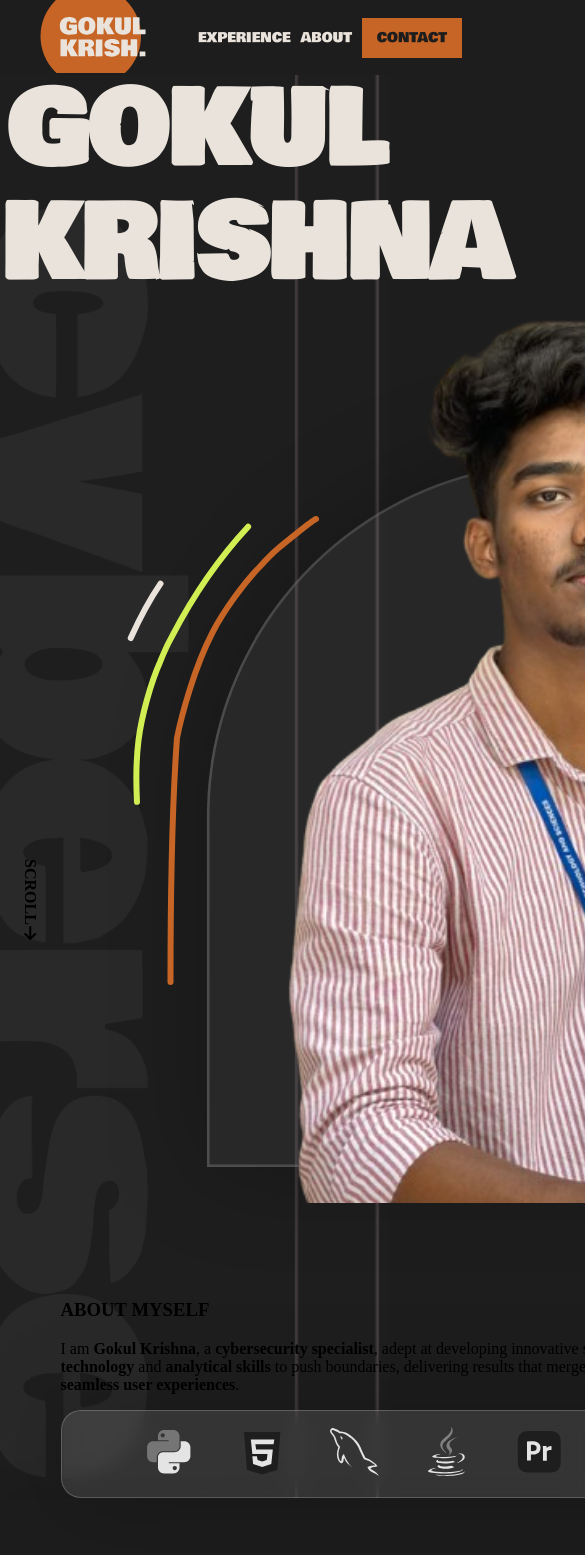
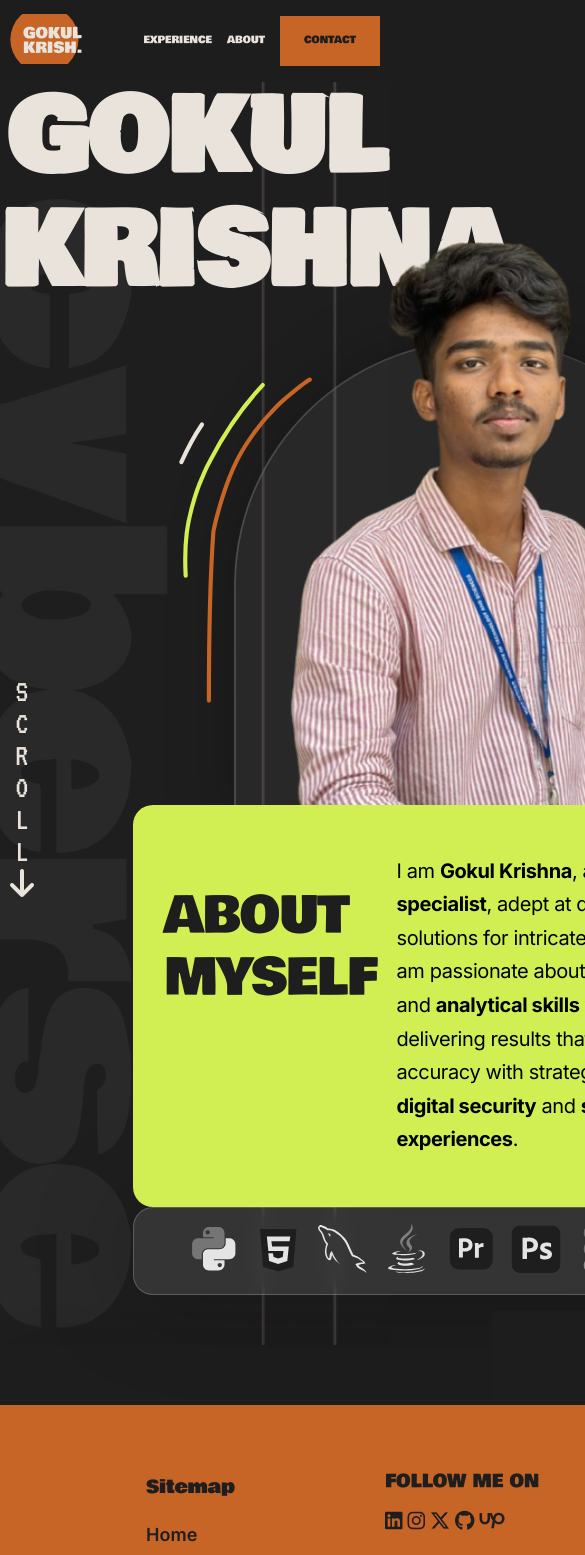
Before and after one commit to Adesh-111/Gokul-portfolio, a React (Vite) app: page / in a window 390 px wide. Shown: the top 1555 px of the page, 585 px wide, since content can reach past the window. Built offline with nearby package versions, Linux system fonts and the light colour scheme; a web font is replaced by a local one.

Commit message:
Add responsiveness for Navbar component

```diff
--- a/src/components/Hero/Hero.css
+++ b/src/components/Hero/Hero.css
@@ -1,5 +1,6 @@
+@import url("https://fonts.googleapis.com/css2?family=VT323&display=swap");
+
 .hero-container {
-  width: 100vw;
   background: url("../../assets/Bg-top.png");
   background-size: cover;
   margin: 0;
@@ -14,19 +15,92 @@
   text-align: center;
 }
 
-.hero h1{
-    margin: 0;
-    color: #E9E3DC;
+.hero h1 {
+  margin: 0;
+  color: #e9e3dc;
 }
 
-.hero-details{
-    display: flex;
-    justify-content: space-between;
-    align-items: center;
+.hero-details {
+  display: flex;
+  justify-content: space-between;
+  align-items: center;
+  gap: 20px;
+  margin-top: -80px;
 }
 
-.hero-details h4{
-    writing-mode: vertical-rl;
-  transform: rotate(360deg);
-  text-align: center;
+.hero-image {
+  display: inline-flex;
+  margin-left: 80px;
+  align-items: center;
+  justify-content: center;
+  flex-direction: column;
 }
+
+.hero-details h4 {
+  display: flex;
+  flex-direction: column;
+  align-items: center;
+  font-family: VT323;
+  font-size: 32px;
+  font-weight: 400;
+  line-height: 32px;
+  letter-spacing: -0.02em;
+  text-align: left;
+  margin-left: 10px;
+  color: #e9e3dc;
+}
+
+.hero-details .hero-image .profile {
+  width: 700px;
+  z-index: 0;
+}
+
+.hero-details .hero-about {
+  display: flex;
+  justify-content: space-evenly;
+  background-color: #d1ef53;
+  gap: 20px;
+  padding: 30px;
+  border-radius: 20px;
+  margin-top: -100px;
+  z-index: 1;
+}
+
+.hero-about h3 {
+  font-family: Bowlby One;
+  font-size: 50px;
+  font-weight: 400;
+  line-height: 62.23px;
+  letter-spacing: -0.02em;
+  text-align: left;
+  color: #1e1e1e;
+}
+
+.hero-about p {
+  font-family: Inter;
+  font-size: 20px;
+  font-weight: 400;
+  line-height: 33.58px;
+  letter-spacing: -0.02em;
+  text-align: left;
+  text-underline-position: from-font;
+  text-decoration-skip-ink: none;
+  max-width: 700px;
+}
+
+
+.hero-skills{
+    align-self: stretch;
+    margin-bottom: 50px;
+}
+
+.hero-services{
+    display: flex;
+    flex-direction: column;
+}
+
+.hero-services img{
+    width: 130px;
+    height: 60px;
+    margin-right: 20px;
+}
--- a/src/components/Hero/Hero.jsx
+++ b/src/components/Hero/Hero.jsx
@@ -10,13 +10,17 @@
             <h1>GOKUL KRISHNA</h1>
           </div>
           <div className="hero-details">
-            <h4>SCROLL
-            <i className="fa-solid fa-arrow-down"></i>
+            <h4>
+              S<br />
+              C<br />
+              R<br />
+              O<br />
+              L<br />L<i className="fa-solid fa-arrow-down"></i>
             </h4>
             <div className="hero-image">
-              <img src={assets.profilePic} alt="" />
+              <img src={assets.profilePic} alt="" className="profile" />
               <div className="hero-about">
-                <h3>ABOUT MYSELF</h3>
+                <h3>ABOUT <br />MYSELF</h3>
                 <p>
                   I am <b>Gokul Krishna</b>, a <b>cybersecurity specialist</b>,
                   adept at developing innovative solutions for intricate
@@ -26,7 +30,8 @@
                   with strategic insight for enhanced <b>digital security</b>{" "}
                   and <b>seamless user experiences</b>.
                 </p>
-                <div className="skills">
+              </div>
+              <div className="skills hero-skills">
                 <ul className="skills-list">
                   <li>
                     <img src={assets.python} alt="" />
@@ -61,7 +66,6 @@
                 </ul>
               </div>
             </div>
-            </div>
             <div className="hero-services">
               <img src={assets.pen} alt="" />
               <img src={assets.webSec} alt="" />
--- a/src/components/Navbar/Navbar.css
+++ b/src/components/Navbar/Navbar.css
@@ -1,4 +1,8 @@
 @import url("https://fonts.googleapis.com/css2?family=Bowlby+One&display=swap");
+
+*{
+  box-sizing: border-box;
+}
 
 body {
   margin: 0;
@@ -10,11 +14,12 @@
   display: flex;
   justify-content: space-between;
   align-items: center;
-  padding: 0 40px;
+  padding: 0 40px !important;
   height: 75px;
   position: sticky;
+  box-sizing: border-box;
+  overflow: hidden;
 }
-
 
 .navbar ul {
   display: flex;
@@ -38,8 +43,8 @@
   transition: 0.2s ease;
 }
 
-.navbar ul .contact-link{
-    width:100px;
+.navbar ul .contact-link {
+  width: 100px;
   background-color: #C76526;
   height: 40px;
   display: flex;
@@ -48,10 +53,49 @@
   color: #1d1d1d;
 }
 
-.navbar ul a:hover{
+.navbar ul a:hover {
   color: #C76526;
 }
 
-.navbar ul .contact-link:hover{
+.navbar ul .contact-link:hover {
   color: #E9E3DC;
 }
+
+@media (max-width: 768px) {
+  .navbar {
+    padding: 10px;
+    height: auto;
+  }
+
+  .navbar ul {
+    gap: 20px;
+  }
+
+  .navbar ul a {
+    font-size: 14px;
+  }
+
+  .navbar ul .contact-link {
+    height: 50px;
+  }
+}
+
+@media (max-width: 480px) {
+
+  .navbar {
+    padding: 0px 10px !important;
+  }
+
+  .navbar .nav-img img{
+    width:80px;
+    height: 100%;
+  }
+
+  .navbar ul {
+    gap: 15px;
+  }
+
+  .navbar ul a {
+    font-size: 10px;
+  }
+}
```
Lines whose indentation alone changed are shown as unchanged.
